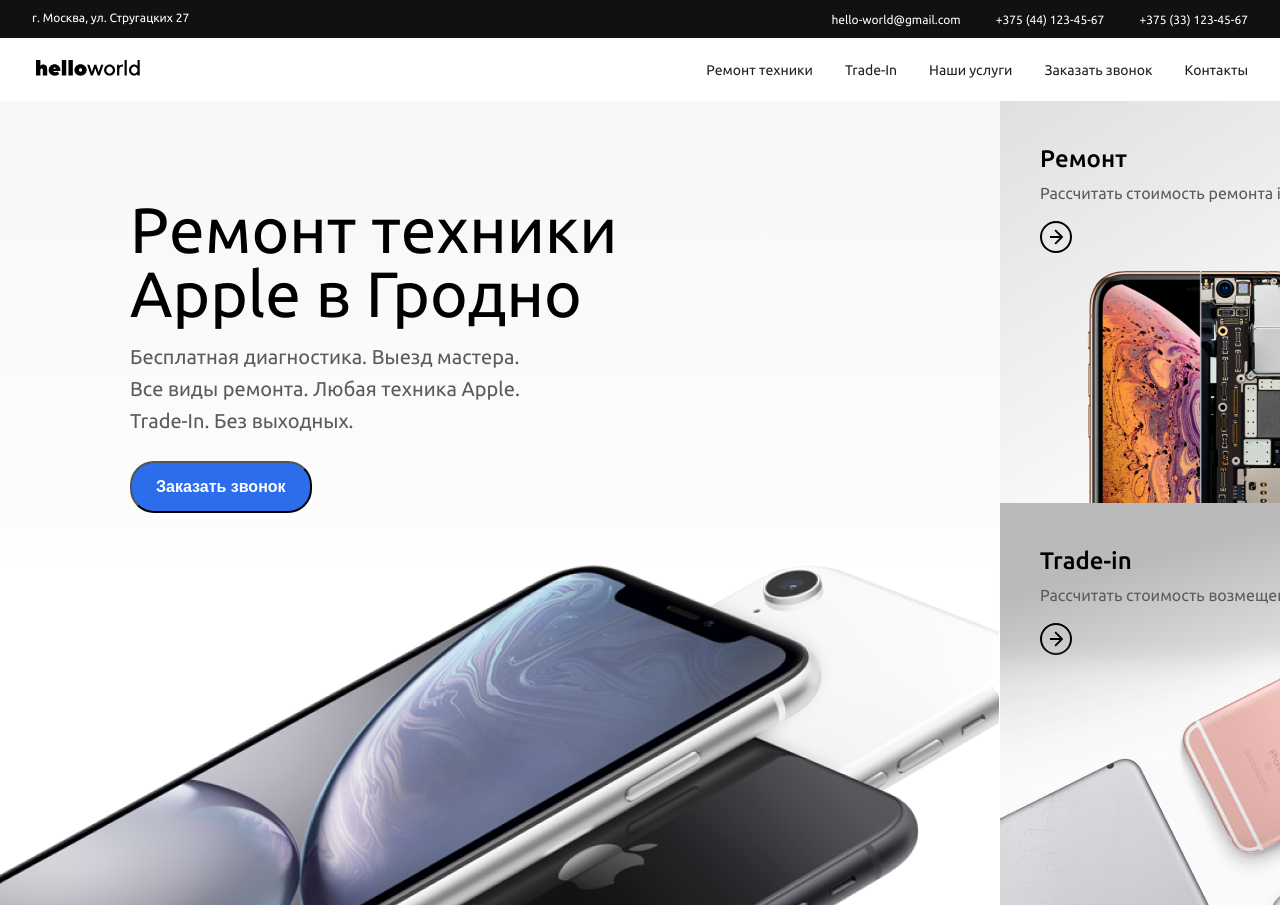
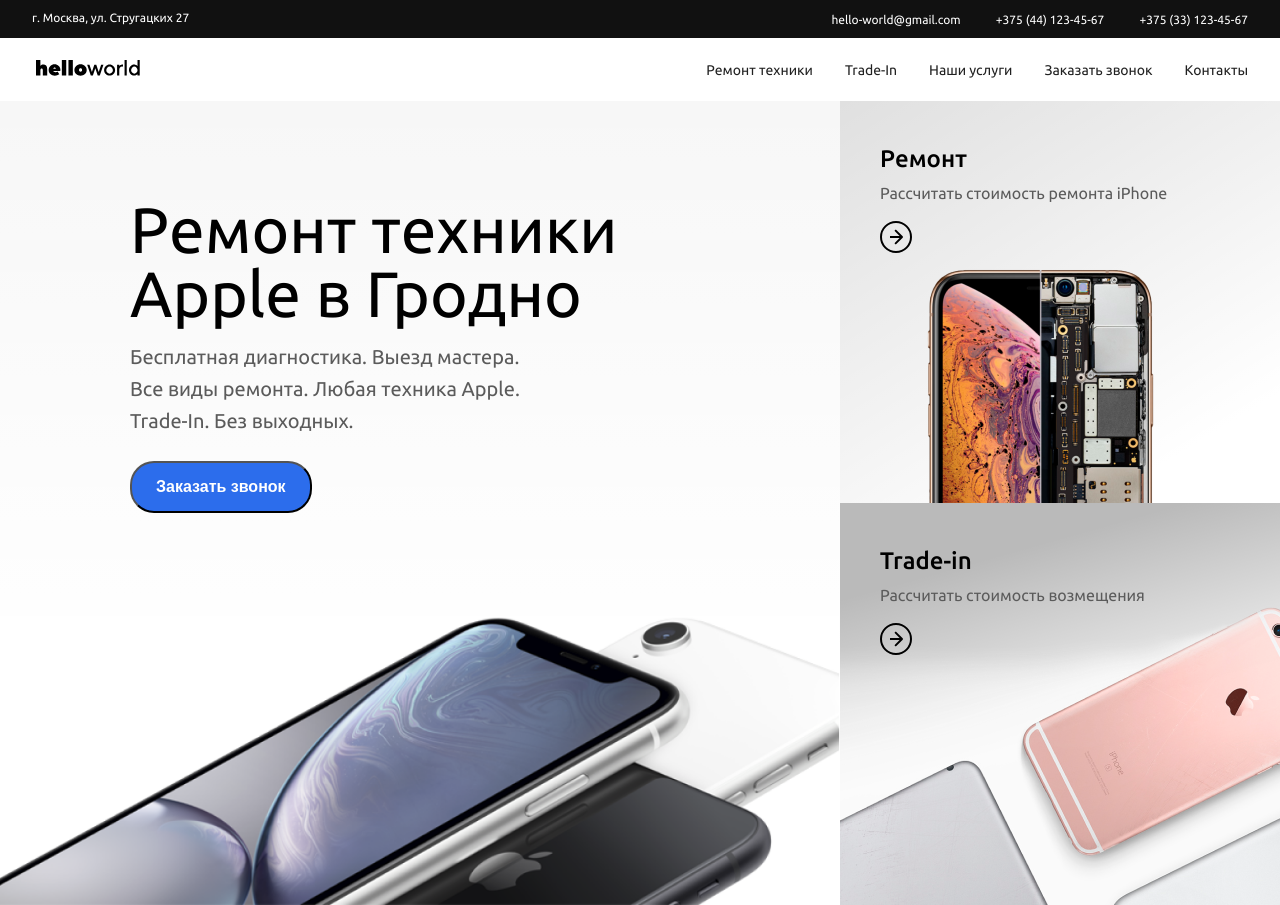
Before and after one commit to Kolenkaa/istore, a website: page src/index.html in a window 1280 px wide. Drawn offline with Linux system fonts and the light colour scheme; a web font is replaced by a local one.

Commit message:
Change button in'repair' and 'trade-in' pages for home pade

```diff
--- a/src/index.html
+++ b/src/index.html
@@ -182,8 +182,9 @@
 						<h2 class="home-page__trade-in--title">Trade-in</h2>
 						<p class="home-page__trade-in--description">Рассчитать стоимость возмещения</p>
 						<button class="btn home-pade__trade-in--btn">
-							<img class="home-pade__trade-in--button home-page__button"
-								src="/assets/images/home_pade/button.svg" alt="кнопка">
+							<a href=""><img class="home-pade__trade-in--button home-page__button"
+								src="/assets/images/home_pade/button.svg" alt="кнопка"></a>
+
 						</button>
 					</div>
 					<img class="home-page__trade-in--photo" src="/assets/images/home_pade/apple-devices-giveback-2018041.png"
--- a/src/scss/style.scss
+++ b/src/scss/style.scss
@@ -287,10 +287,10 @@
 	margin: 0 auto;
 
 	&__hero {
-	display: grid;
-	grid-template-columns: 2fr 1fr;
-	grid-template-rows: 1fr 1fr;
-	grid-auto-flow: row;
+		display: grid;
+		grid-template-columns: 25fr 11fr;
+		grid-template-rows: 1fr 1fr;
+		grid-auto-flow: row;
 	}
 
 	&__call {
@@ -326,9 +326,16 @@
 	}
 
 	&__call-photo {
+		position: absolute;
+		max-width: 100%;
+		height: auto;
+		bottom: 0;
+		left: 0;
 	}
 
 	&__call-photo img {
+		//object-fit: cover;
+		width: 100%;
 	}
 
 	&__calculator-repair {
@@ -359,7 +366,7 @@
 	}
 
 	&__calculator-repair--photo {
-		transform: translateY(-70px);
+		transform: translateY(-20px);
 	}
 
 	&__trade-in {
@@ -393,10 +400,11 @@
 	}
 
 	&__trade-in--photo {
-		transform: translateY(-50px);
+		position: relative;
 	}
 }
 .btn {
+	cursor: pointer;
 }
 .home-pade {
 	&__call-btn {
@@ -415,14 +423,15 @@
 		margin-top: 16px;
 		border: none;
 		background-color: inherit;
+		z-index: 9;
+		position: absolute;
 	}
 
 	&__trade-in--btn {
 		margin-top: 16px;
 		border: none;
 		background-color: inherit;
-	}
-
-	&__trade-in--button {
+		z-index: 9;
+		position: absolute;
 	}
 }
```
Also changed, not shown: src/css/style.css, 1 other file.
